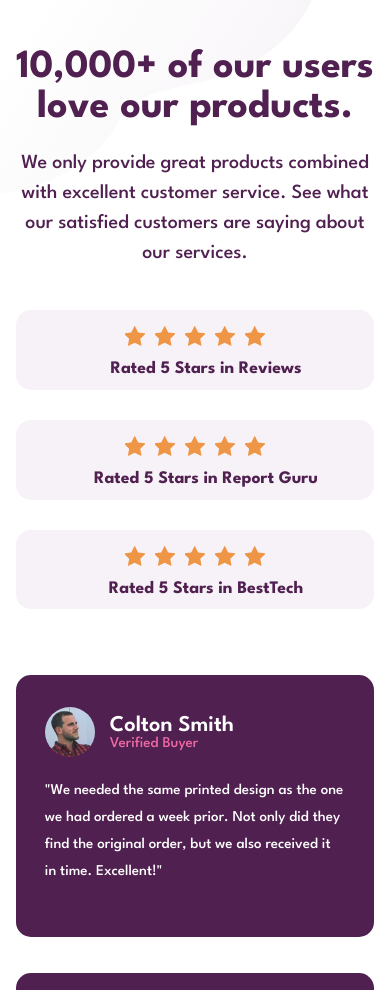
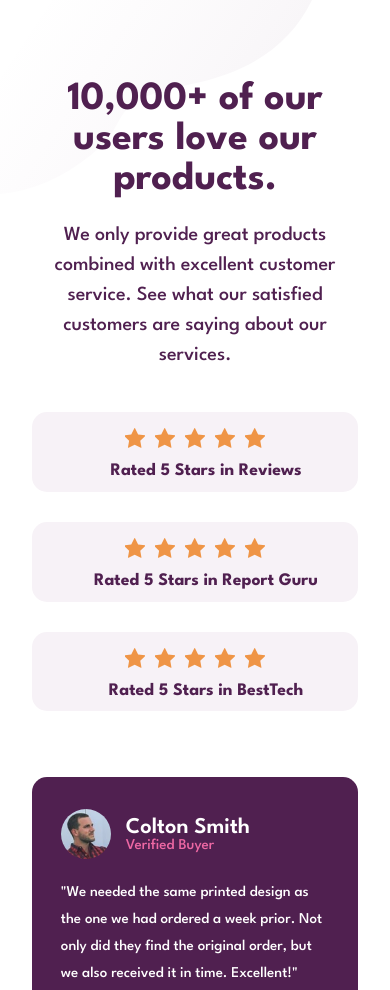
Before and after one commit to saul-gustavo/social-proof-section, a plain HTML site: page index.html in a window 390 px wide. Shown: the top 990 px of the page. Drawn offline with Linux system fonts and the light colour scheme.

Commit message:
Se modifico diseño responsive

```diff
--- a/styles.css
+++ b/styles.css
@@ -195,6 +195,7 @@ body {
     .main {
         gap: 1rem;
         height: auto;
+        margin: 3rem 1rem;
     }
 
     .text-content {
@@ -236,7 +237,7 @@ body {
 
     .texto {
         text-align: center;
-        margin: 3rem 0rem 1rem;
+        margin: 2rem 0rem 1rem;
     }
 
     .texto .title {
@@ -258,3 +259,9 @@ body {
         margin-bottom: 30px;
     }
 }
+
+@media screen and (max-width: 375px) {
+    .main {
+        padding: 0rem 0.5rem;
+    }
+}
```
